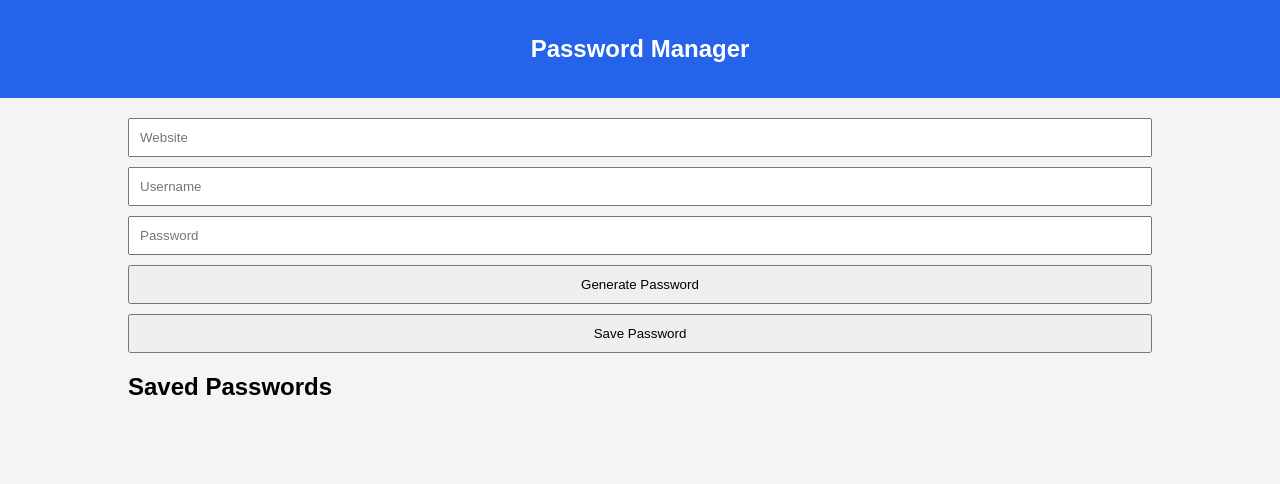
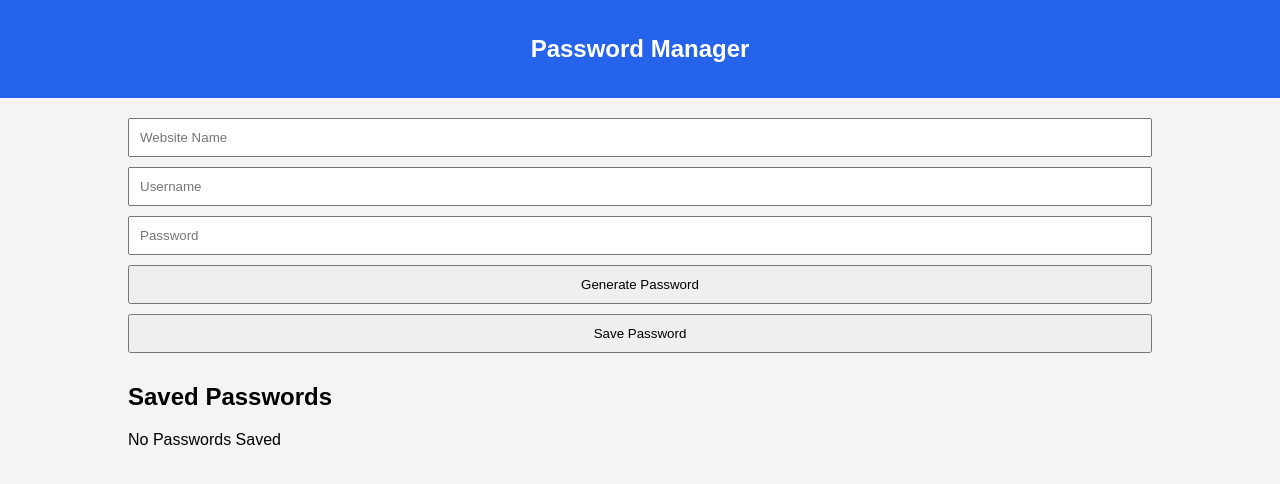
Before and after one commit to 23ht1a05i3-star/Password-Manager, a React (Vite) app in the folder Password-Manager/: page / in a window 1280 px wide. Shown: the top 484 px of the page. Built offline with nearby package versions, Linux system fonts and the light colour scheme.

Commit message:
my project

```diff
--- a/Password-Manager/src/App.css
+++ b/Password-Manager/src/App.css
@@ -41,3 +41,19 @@ button {
 .list {
   margin-top: 20px;
 }
+.password-list {
+  margin-top: 30px;
+}
+
+.card {
+  background: white;
+  padding: 15px;
+  margin-top: 15px;
+  border-radius: 10px;
+  box-shadow: 0 2px 8px rgba(0, 0, 0, 0.1);
+}
+
+.card h3 {
+  color: #2563eb;
+  margin-bottom: 10px;
+}
--- a/Password-Manager/src/Pages/Home.jsx
+++ b/Password-Manager/src/Pages/Home.jsx
@@ -1,14 +1,31 @@
+import { useState, useEffect } from "react";
+
 import Navbar from "../components/Navbar";
 import PasswordForm from "../components/PasswordForm";
 import PasswordList from "../components/PasswordList";
 
 function Home() {
+  const [passwords, setPasswords] = useState([]);
+
+  useEffect(() => {
+    const stored =
+      JSON.parse(localStorage.getItem("passwords")) || [];
+
+    setPasswords(stored);
+  }, []);
+
   return (
     <>
       <Navbar />
+
       <div className="container">
-        <PasswordForm />
-        <PasswordList />
+        <PasswordForm
+          setPasswords={setPasswords}
+        />
+
+        <PasswordList
+          passwords={passwords}
+        />
       </div>
     </>
   );
--- a/Password-Manager/src/components/PasswordForm.jsx
+++ b/Password-Manager/src/components/PasswordForm.jsx
@@ -1,7 +1,7 @@
 import { useState } from "react";
 import { generatePassword } from "../utils/passwordGenerator";
 
-function PasswordForm() {
+function PasswordForm({ setPasswords }) {
   const [website, setWebsite] = useState("");
   const [username, setUsername] = useState("");
   const [password, setPassword] = useState("");
@@ -15,17 +15,20 @@ function PasswordForm() {
       password,
     };
 
-    const existing =
+    const stored =
       JSON.parse(localStorage.getItem("passwords")) || [];
 
-    existing.push(newPassword);
+    const updatedPasswords = [
+      ...stored,
+      newPassword,
+    ];
 
     localStorage.setItem(
       "passwords",
-      JSON.stringify(existing)
+      JSON.stringify(updatedPasswords)
     );
 
-    alert("Password Saved");
+    setPasswords(updatedPasswords);
 
     setWebsite("");
     setUsername("");
@@ -36,23 +39,29 @@ function PasswordForm() {
     <form onSubmit={handleSubmit}>
       <input
         type="text"
-        placeholder="Website"
+        placeholder="Website Name"
         value={website}
-        onChange={(e) => setWebsite(e.target.value)}
+        onChange={(e) =>
+          setWebsite(e.target.value)
+        }
       />
 
       <input
         type="text"
         placeholder="Username"
         value={username}
-        onChange={(e) => setUsername(e.target.value)}
+        onChange={(e) =>
+          setUsername(e.target.value)
+        }
       />
 
       <input
         type="text"
         placeholder="Password"
         value={password}
-        onChange={(e) => setPassword(e.target.value)}
+        onChange={(e) =>
+          setPassword(e.target.value)
+        }
       />
 
       <button
--- a/Password-Manager/src/components/PasswordList.jsx
+++ b/Password-Manager/src/components/PasswordList.jsx
@@ -1,34 +1,28 @@
 import { useEffect, useState } from "react";
-
-function PasswordList() {
-  const [passwords, setPasswords] = useState([]);
-
-  useEffect(() => {
-    const stored =
-      JSON.parse(localStorage.getItem("passwords")) || [];
-
-    setPasswords(stored);
-  }, []);
-
+function PasswordList({ passwords = [] }) {
   return (
-    <div className="list">
+    <div className="password-list">
       <h2>Saved Passwords</h2>
 
-      {passwords.map((item, index) => (
-        <div key={index} className="card">
-          <p>
-            <strong>Website:</strong> {item.website}
-          </p>
+      {passwords.length === 0 ? (
+        <p>No Passwords Saved</p>
+      ) : (
+        passwords.map((item, index) => (
+          <div className="card" key={index}>
+            <h3>{item.website}</h3>
 
-          <p>
-            <strong>Username:</strong> {item.username}
-          </p>
+            <p>
+              <strong>Username:</strong>{" "}
+              {item.username}
+            </p>
 
-          <p>
-            <strong>Password:</strong> {item.password}
-          </p>
-        </div>
-      ))}
+            <p>
+              <strong>Password:</strong>{" "}
+              {item.password}
+            </p>
+          </div>
+        ))
+      )}
     </div>
   );
 }
```
